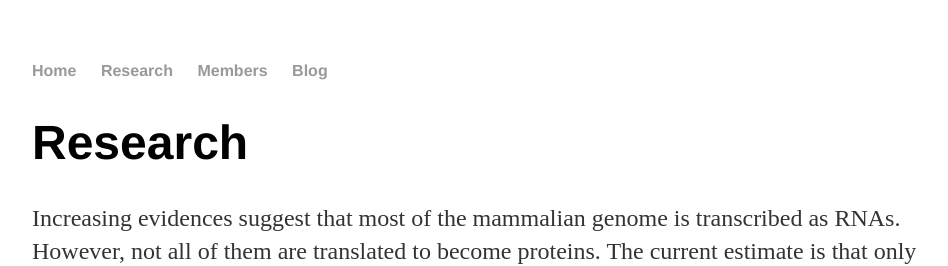
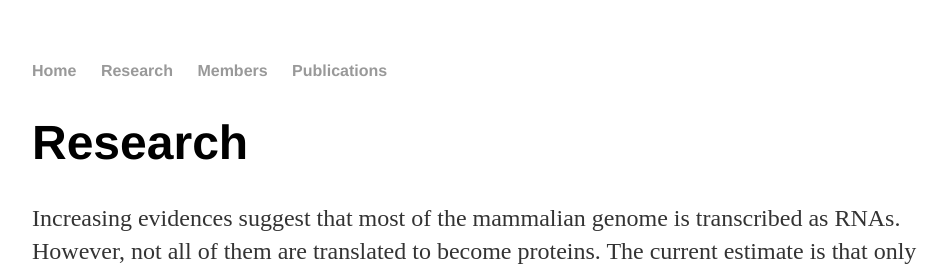
Before and after one commit to heartlncrna/heartlncrna.github.io, a Jekyll site: the page research/overview.html, which Jekyll copies as it is, in a window 1280 px wide. Shown: the top 266 px of the page, without its empty margins (160-1108 px from the left). Built offline with Jekyll 4.4.1, drawn with Linux system fonts in a browser that asks for light colours.

Commit message:
Update and rename index.html to overview.html

```diff
--- a/research/index.html
+++ b/research/overview.html
@@ -12,9 +12,9 @@
     <nav>
 <ul>
 <li><a href="/">Home</a></li>
-<li><a href="/research">Research</a></li>
-<li><a href="/members">Members</a></li>
-<li><a href="/blog">Blog</a></li>
+<li><a href="/research/overview.html">Research</a></li>
+<li><a href="/members/member_list.html">Members</a></li>
+<li><a href="/publications/pub_list.html">Publications</a></li>
 </ul>
     </nav>
 <div class="container">
```
